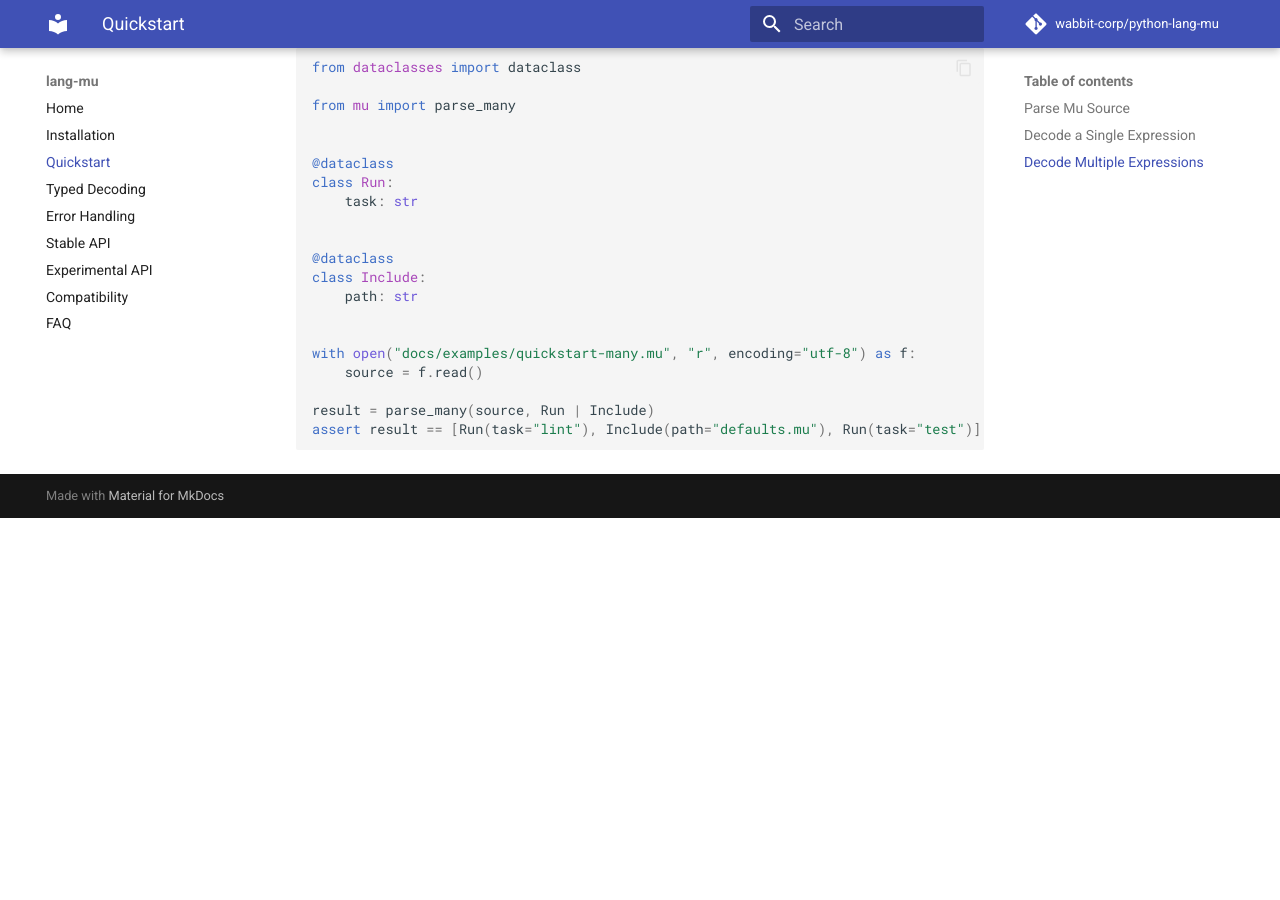
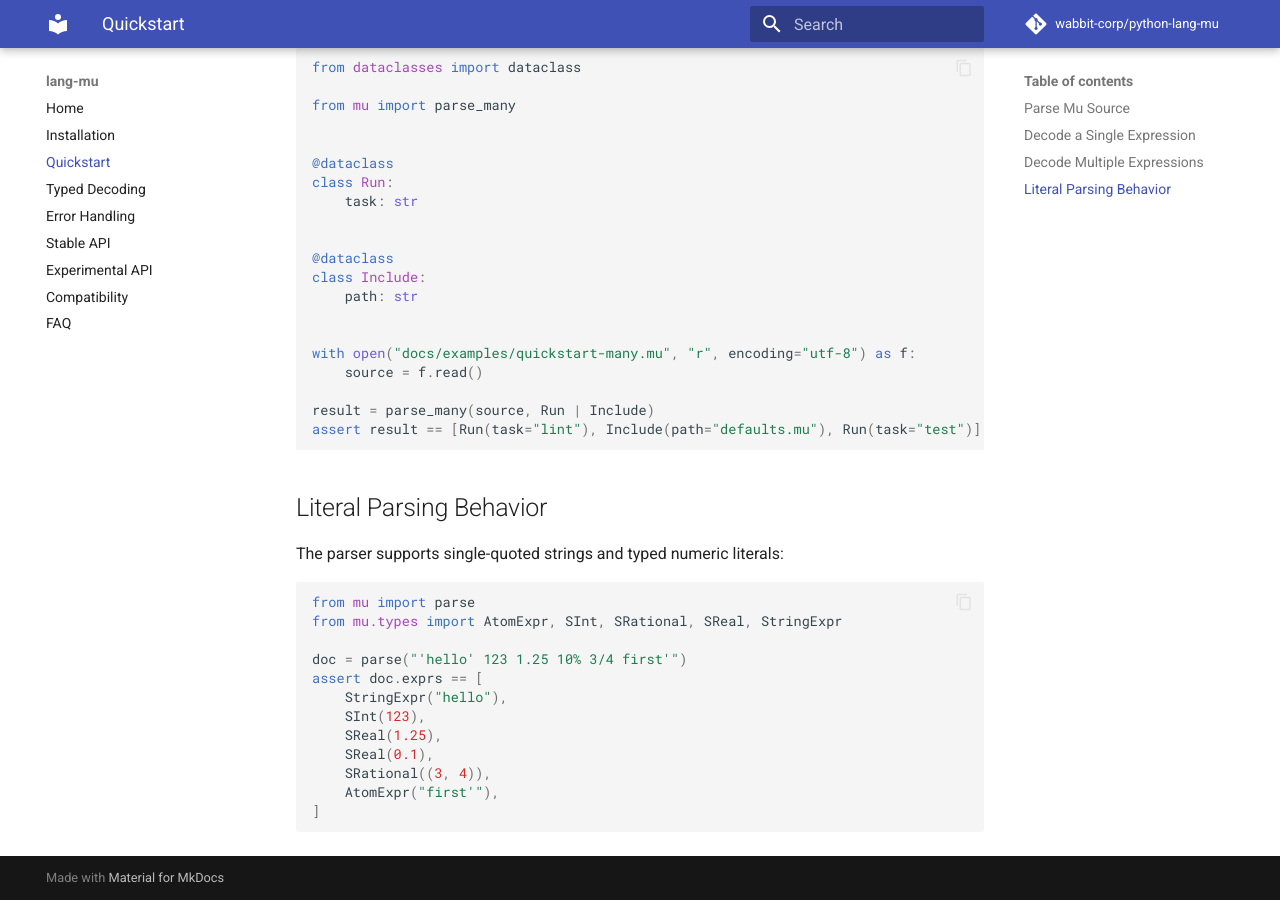
Before and after one commit to wabbit-corp/python-lang-mu, an MkDocs documentation site: the page built from docs/quickstart.md, in a window 1280 px wide and 900 px high, scrolled down 1575 px. Built offline with MkDocs 1.6.1 and Material for MkDocs 9.7.7, drawn with Linux system fonts in a browser that asks for light colours; comment, search, counter and statistics services are not loaded; before the commit the page ends 2093 px from its top, so only the background shows below that.

Commit message:
Update docs for parser literals and release 0.3.1

````diff
--- a/docs/quickstart.md
+++ b/docs/quickstart.md
@@ -98,3 +98,22 @@ with open("docs/examples/quickstart-many.mu", "r", encoding="utf-8") as f:
 result = parse_many(source, Run | Include)
 assert result == [Run(task="lint"), Include(path="defaults.mu"), Run(task="test")]
 ```
+
+## Literal Parsing Behavior
+
+The parser supports single-quoted strings and typed numeric literals:
+
+```python
+from mu import parse
+from mu.types import AtomExpr, SInt, SRational, SReal, StringExpr
+
+doc = parse("'hello' 123 1.25 10% 3/4 first'")
+assert doc.exprs == [
+    StringExpr("hello"),
+    SInt(123),
+    SReal(1.25),
+    SReal(0.1),
+    SRational((3, 4)),
+    AtomExpr("first'"),
+]
+```
--- a/mu/__init__.py
+++ b/mu/__init__.py
@@ -37,7 +37,7 @@ from mu.types import StringExpr as StringExpr
 try:
     __version__ = version("lang-mu")
 except PackageNotFoundError:  # pragma: no cover - local editable installs
-    __version__ = "0.3.0"
+    __version__ = "0.3.1"
 
 __all__ = [
     "ParseError",
--- a/pyproject.toml
+++ b/pyproject.toml
@@ -1,6 +1,6 @@
 [tool.poetry]
 name = "lang-mu"
-version = "0.3.0"
+version = "0.3.1"
 description = "Mu configuration language parser and typed decoder for Python."
 authors = ["Sir Wabbit <wabbit@wabbit.one>"]
 license = "AGPL-3.0-or-later"
````
Also changed, not shown: CHANGELOG.md (+20 -0 lines), README.md (+24 -0 lines), docs/api-stable.md (+1 -1 lines), docs/compatibility.md (+1 -1 lines), docs/faq.md (+9 -0 lines).
